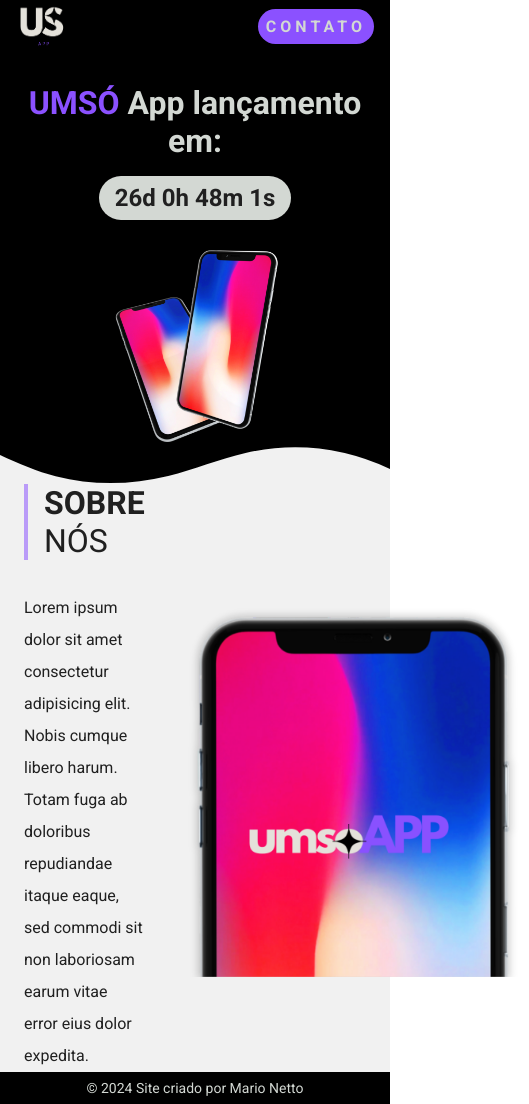
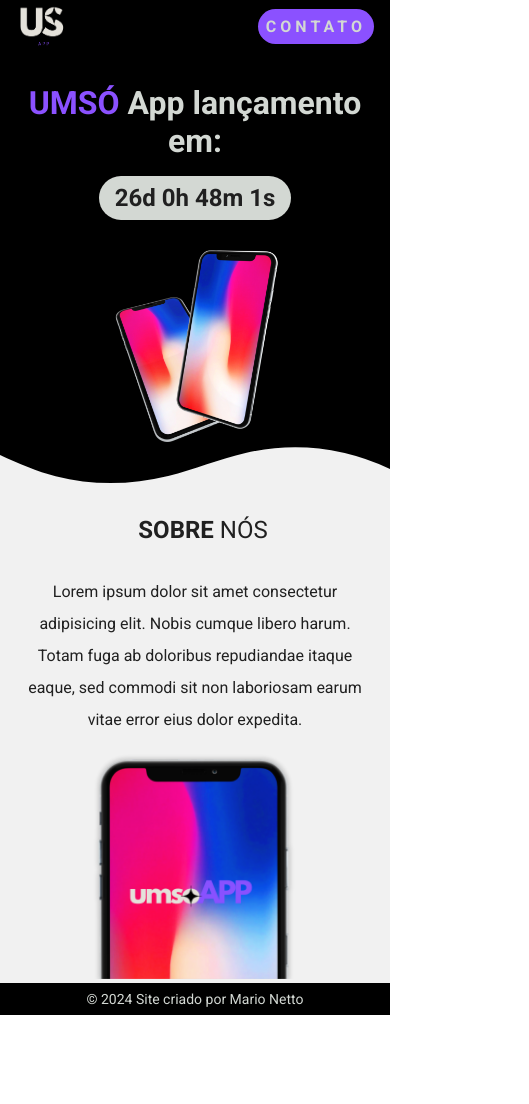
Before and after one commit to mario-netto/promo_site, a website built with Parcel: page src/index.html in a window 390 px wide. Shown: the whole page, 529 px wide, since content can reach past the window. After the commit the page ends 1015 px from the top, so only its background shows below. Built offline with nearby package versions, Linux system fonts and the light colour scheme.

Commit message:
responsividade atualizada

```diff
--- a/src/styles/_about.scss
+++ b/src/styles/_about.scss
@@ -32,4 +32,24 @@
             margin-right: 8px;
         }
     }
+
+    @media (max-width: 640px) {
+        .about {
+            &__content {
+                display: block;
+                text-align: center;
+                &__text {
+                    .title {
+                        padding-top: 32px;
+                        font-size: 24px;
+                        border: 0;
+                    }
+                }
+
+                &__image {
+                    max-width: 220px;
+                }
+            }
+        }
+    }
 }
```
